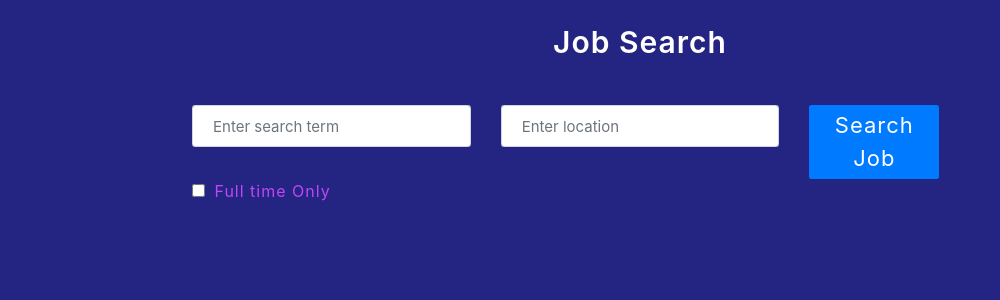
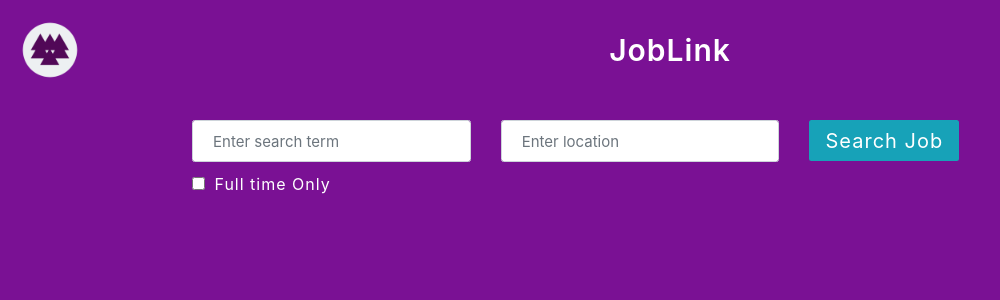
Before and after one commit to davidyao2011/jobSearch, a React (Create React App) app: page / in a window 1280 px wide. Shown: the top 300 px of the page, without its empty margins (0-1000 px from the left). Built offline with nearby package versions, Linux system fonts and the light colour scheme.

Commit message:
Added logo and header title

```diff
--- a/src/components/Header.js
+++ b/src/components/Header.js
@@ -1,9 +1,12 @@
 import React from "react";
-
+import logo from '../images/logo.png';
 export default function Header() {
   return (
     <header className="header">
-      <div className="title">Job Search</div>
+    <div>
+      <img src = {logo} alt = 'web logo' width = '60' height = '60'/>
+    </div>
+      <div className="title">JobLink</div>
     </header>
   );
 }
--- a/src/components/Search.js
+++ b/src/components/Search.js
@@ -52,9 +52,12 @@ export default function Search() {
             </Form.Group>
           </Col>
           <Col>
-            <Button variant="primary" type="submit" className="btn-search">
+          <Form.Group>
+          <Button variant="info" type="submit" className="btn-search">
               Search Job
             </Button>
+          </Form.Group>
+
           </Col>
         </Row>
 
--- a/src/css/styles.scss
+++ b/src/css/styles.scss
@@ -1,4 +1,4 @@
-$body-color: #c245f3;
+$body-color: #ffffff;
 $default-padding: 2rem;
 
 * {
@@ -15,7 +15,8 @@ body {
   font-family: -apple-system, BlinkMacSystemFont, "Segoe UI", Roboto, Oxygen,
     Ubuntu, Cantarell, "Open Sans", "Helvetica Neue", sans-serif;
   font-size: 1.6rem;
-  background: #242582;
+  background: #7a1194;
+
   color: $body-color;
   min-height: 100vh;
   letter-spacing: 1px;
@@ -27,13 +28,15 @@ ol {
 }
 
 .header {
+  display: flex;
   padding: 2rem;
   display: flex;
-  justify-content: center;
+  justify-content: space-between;
   align-items: center;
   margin-bottom: 2rem;
 
   .title {
+    margin: auto;
     font-weight: 600;
     font-size: 3rem;
     color: #ffffff;
@@ -50,9 +53,11 @@ ol {
   }
 
   .btn-search {
-    font-size: 2.2rem;
+    font-size: 2rem;
     letter-spacing: 1px;
-    width: 13rem;
+    margin: 0 auto;
+    width: 15rem;
+    height: 4.1rem;
     line-height: 1.5;
     color: #ffffff;
     border: none;
@@ -68,13 +73,13 @@ ol {
     margin-left: 0;
     padding: 1rem;
     display: block;
-    border: 1px solid #888;
+    border: 1px solid rgb(250, 160, 160);
     border-radius: 25px;
     cursor: pointer;
   }
 
   .active {
-    background: #0069d9;
+    background: #e400d8;
     color: #fff;
   }
   .full-time-checkbox {
@@ -94,7 +99,7 @@ ol {
   .job-item {
     display: flex;
     padding: 1rem;
-    border: 1px solid #000;
+    border: 1px solid rgb(71, 70, 70);
     border-radius: 0.5rem;
     margin: 2rem;
     cursor: pointer;
@@ -104,7 +109,7 @@ ol {
     }
 
     &:hover {
-      box-shadow: 0 0 10px rgba(255, 255, 255, 0.4);
+      box-shadow: 0 0 10px rgba(228, 25, 25, 0.4);
     }
 
     .job-info {
@@ -140,8 +145,8 @@ ol {
 
   button {
     border: none;
-    background: #0e7bff;
-    color: #fff;
+    background: #10f3d5;
+    color: rgb(99, 77, 77);
     border-radius: 20px;
     padding: 10px;
     letter-spacing: 1px;
@@ -151,7 +156,7 @@ ol {
 
 .job-details {
   width: 90%;
-  margin: 50px auto;
+  margin: 60px auto;
 
   .back-link {
     a:link,
@@ -177,7 +182,7 @@ ol {
     .left-section {
       flex: 2;
       margin: 0;
-      margin-left: 2rem;
+      margin-left: 3rem;
     }
 
     .right-section {
```
Also changed, not shown: src/images/logo.png (added).
